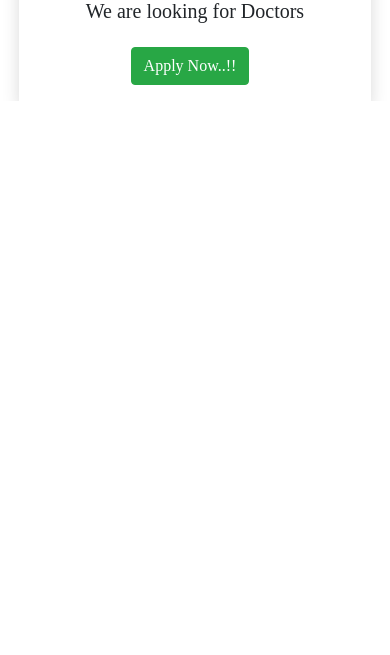
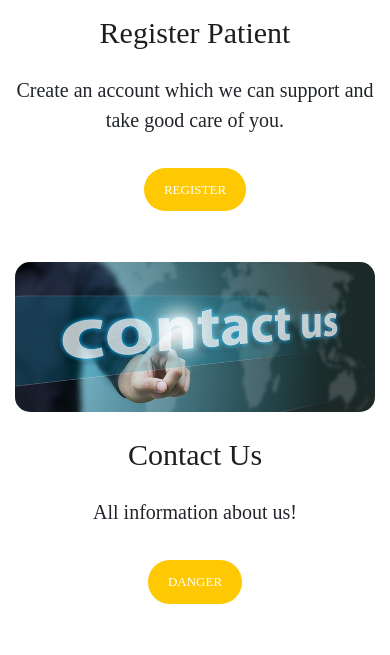
Before and after one commit to naulkun7/Hospital-Management-System-Web, a PHP site: page / in a window 390 px wide; the page is wider, and only the part inside the window is pictured. Shown: the part 1309-1964 px from the top of that part. Before the commit the page ends 1410 px from the top of that part, so only its background shows below. Run offline with PHP 8.4, Linux system fonts and the light colour scheme.

Commit message:
update homepage

```diff
--- a/asset/css/base.css
+++ b/asset/css/base.css
@@ -21,11 +21,13 @@ body {
   border-radius: 40px;
   color: white;
   transition: all 0.4s;
+  border: 1px solid #fff;
 }
 
 .button:hover {
-  color: white;
+  color: var(--color-yellow);
   transition: all 0.4s;
+  border: 1px solid var(--color-yellow)
 }
 
 .button-yellow {
--- a/asset/css/style.css
+++ b/asset/css/style.css
@@ -49,3 +49,41 @@
 .section1 .button:hover {
   color: var(--color-yellow);
 }
+
+/* section 9 */
+.section9 {
+  margin-top: 50px;
+}
+
+.section9 .row2 .tag {
+  text-align: center;
+  margin-bottom: 50px;
+}
+
+.section9 .row2 .tag img {
+  width: 100%;
+  height: 150px;
+  object-fit: cover;
+  margin-bottom: 20px;
+  border-radius: 15px;
+}
+
+.section9 .row2 .tag .tag-content .title {
+  font-size: 30px;
+  color: var(--color-black);
+}
+
+.section9 .row2 .tag .tag-content .title:hover {
+  color: var(--color-pink);
+}
+
+.section9 .row2 .tag .tag-content .desc {
+  margin: 20px 0 32px 0;
+  font-size: 20px;
+  color: var(--color-text);
+}
+
+.section9 .row2 .tag .tag-content .button {
+  padding: 12px 20px;
+  font-size: 13px;
+}
--- a/include/header.php
+++ b/include/header.php
@@ -1,7 +1,6 @@
 <?php
-/*session_start();*/
+session_start();
 ?>
-
 
 <!DOCTYPE html>
 <html lang="en">
@@ -9,98 +8,49 @@
 <head>
   <meta charset="UTF-8">
   <title>Hospital Database Management</title>
-
   <link rel="stylesheet" type="text/css"
     href="https://stackpath.bootstrapcdn.com/bootstrap/4.5.2/css/bootstrap.min.css">
-  <script src="https://code.jquery.com/jquery-3.6.0.slim.js"
-    integrity="sha256-HwWONEZrpuoh951cQD1ov2HUK5zA5DwJ1DNUXaM6FsY=" crossorigin="anonymous"></script>
+  <script src="https://code.jquery.com/jquery-3.6.0.slim.js"></script>
   <script src="https://ajax.googleapis.com/ajax/libs/jquery/3.5.1/jquery.min.js"></script>
-  <script src="https://cdnjs.cloudflare.com/ajax/libs/font-awesome/5.15.3/js/all.min.js"
-    integrity="sha512-RXf+QSDCUQs5uwRKaDoXt55jygZZm2V++WUZduaU/Ui/9EGp3f/2KZVahFZBKGH0s774sd3HmrhUy+SgOFQLVQ=="
-    crossorigin="anonymous"></script>
-  <link rel="stylesheet" href="https://cdnjs.cloudflare.com/ajax/libs/font-awesome/5.15.3/css/all.min.css"
-    integrity="sha512-iBBXm8fW90+nuLcSKlbmrPcLa0OT92xO1BIsZ+ywDWZCvqsWgccV3gFoRBv0z+8dLJgyAHIhR35VZc2oM/gI1w=="
-    crossorigin="anonymous" />
-
-  <link rel="stylesheet" href="">
+  <script src="https://cdnjs.cloudflare.com/ajax/libs/font-awesome/5.15.3/js/all.min.js"></script>
+  <link rel="stylesheet" href="https://cdnjs.cloudflare.com/ajax/libs/font-awesome/5.15.3/css/all.min.css">
 </head>
 
 <body>
-
   <nav class="navbar navbar-expand-lg navbar-info bg-info">
-    <!--Title for the website-->
     <h5 class="text-white">Hospital Management System</h5>
-
-    <!--Setting (Margin-right) to shift the nav-links to the right side -->
     <div class="mr-auto"></div>
-    <!--(navbar-nav) used for To add links inside the navbar, use a <ul> element with class="navbar-nav".
-          Then add <li> elements with a .nav-item class followed by an <a> element with a .nav-link class:-->
     <ul class="navbar-nav">
-      <!--  <li class="nav-item"><a href="adminlogin.php" class="nav-link text-white">Admin</a></li>
-             <li class="nav-item"><a href="#" class="nav-link text-white">Doctor</a></li>
-             <li class="nav-item"><a href="#" class="nav-link text-white">Patient</a></li>-->
-
-
-      <!-- This PHP Section takes care of a backend condition. Meaning a login Form has been created which takes a condition that
-                  If a user logins and the credential is indeed correct as an Admin, keep his username in session, and and set the variable to be true
-                  and not NULL.
-                    1. the 1st condition will display two(2) links on a Page created for Admin, that's if credential is entered in the form
-                    2. The Else condition will pick the (links) in its scope to display that in the nav-bar if (user) hasnt logged in.
-
-             -->
       <?php
-/*We Set the $_Session for admin array variable because in the adminlogin.php we started a session for this and passed the
-                     username into it
-                   */
         if (isset($_SESSION["admin"])) {
           $user = $_SESSION["admin"];
           echo '
-
-             <!--This link has a hypertext reference which will redirect the page out to the login page-->
-             <li class="nav-item"><a href="./adminlogin.php" class="nav-link text-white">' .
-              $user .
-              '</a></li>
-             <!--This link has a hypertext reference which will redirect the page out to the landing page-->
+            <li class="nav-item"><a href="./adminlogin.php" class="nav-link text-white">' . $user . '</a></li>
             <li class="nav-item"><a href="logout.php" class="nav-link text-white">logout</a></li>
-
           ';
         } elseif (isset($_SESSION["doctor"])) {
           $user = $_SESSION["doctor"];
           echo '
-
-             <!--This link has a hypertext reference which will redirect the page out to the login page-->
-             <li class="nav-item"><a href="./adminlogin.php" class="nav-link text-white">' .
-              $user .
-              '</a></li>
-             <!--This link has a hypertext reference which will redirect the page out to the landing page-->
+            <li class="nav-item"><a href="./adminlogin.php" class="nav-link text-white">' . $user . '</a></li>
             <li class="nav-item"><a href="logout.php" class="nav-link text-white">logout</a></li>
-
           ';
         } elseif (isset($_SESSION["patient"])) {
           $user = $_SESSION["patient"];
           echo '
-
-             <!--This link has a hypertext reference which will redirect the page out to the login page-->
-             <li class="nav-item"><a href="./adminlogin.php" class="nav-link text-white">' .
-              $user .
-              '</a></li>
-             <!--This link has a hypertext reference which will redirect the page out to the landing page-->
+            <li class="nav-item"><a href="./adminlogin.php" class="nav-link text-white">' . $user . '</a></li>
             <li class="nav-item"><a href="logout.php" class="nav-link text-white">logout</a></li>
-
           ';
         } else {
           echo '
-               <!--This link has a hypertext reference which will redirect the page out to the Admin login page to login in the Form-->
             <li class="nav-item"><a href="index.php" class="nav-link text-white">Home</a></li>
             <li class="nav-item"><a href="adminlogin.php" class="nav-link text-white">Admin</a></li>
             <li class="nav-item"><a href="doctorlogin.php" class="nav-link text-white">Doctor</a></li>
             <li class="nav-item"><a href="patientlogin.php" class="nav-link text-white">Patient</a></li>
           ';
-      } ?>
-
+        }
+      ?>
     </ul>
   </nav>
-
 </body>
 
 </html>
--- a/index.php
+++ b/index.php
@@ -38,47 +38,49 @@ include("asset/css/base.css") ?>
     </div>
   </div>
 
+  <div class="section9">
+    <div class="container">
+      <div class="row row2">
+        <div class="col-lg-4 col-md-6">
+          <div class="tag" id="moreinfo">
+            <img src="./img/moreinfo.jpg" alt="blog-item-01" />
+            <div class="tag-content">
+              <a href="#" class="title">More information</a>
+              <p class="desc">
+                Click on the button to read report and all features of our project
+              </p>
+              <a href="#" class="button button-yellow">READ MORE</a>
+            </div>
+          </div>
+        </div>
+        <div class="col-lg-4 col-md-6">
+          <div class="tag" id="register">
+            <img src="./img/registerpatient.jpg" alt="blog-item-01" alt="blog-item-02" />
+            <div class="tag-content">
+              <a href="#" class="title">Register Patient</a>
+              <p class="desc">
+                Create an account which we can support and take good care of you.
+              </p>
+              <a href="./nav/patientaccount.php" class="button button-yellow">REGISTER</a>
+            </div>
+          </div>
+        </div>
+        <div class="col-lg-4 col-md-6">
+          <div class="tag">
+            <img src="./img/contactus.jpg" alt="blog-item-01" alt="blog-item-02" />
 
-
-  <div class="container">
-    <!--Start setting the browser screen at standard width division of 12-->
-    <div class="col-md-12">
-      <div class="row d-flex justify-content-center">
-        <div class="col-md-3 mx-1 shadow">
-          <h5 class="text-center">Click on the button for more information</h5>
-          <!--Anchor Tag to make the button clickable and to redirect the link -->
-          <a href="#">
-            <button class="btn btn-success my-3" style="margin-left: 20%">More Information</button>
-          </a>
-
-        </div>
-
-        <!--2nd division set at (col-md-3) and margin/gap in horizontal line set to (mx-1), and adding bootstrap (shadow) to element -->
-        <div class="col-md-3 mx-1 shadow">
-          <!-- design this division with an image   -->
-          <img src="img/patient.jpeg" alt="" style="width: 100%; height: 190px">
-          <!--a description for the image, and bootstrap class to center the image-->
-          <h5 class="text-center">Create Account so that we can take good care of you</h5>
-          <!--Anchor Tag to make the button clickable and to redirect the link -->
-          <a href="./nav/patientaccount.php">
-            <button class="btn btn-success my-3" style="margin-left: 30%">Create Account..!!</button>
-          </a>
-
-        </div>
-
-        <!--3rd division set at (col-md-3) and margin/gap in horizontal line set to (mx-1), and adding bootstrap (shadow) to element -->
-        <div class="col-md-3 mx-1 shadow">
-          <!-- design this division with an image   -->
-          <img src="img/hospital.jpeg" alt="" style="width: 100%; height: 190px">
-          <!--a description for the image, and bootstrap class to center the image-->
-          <h5 class="text-center">We are looking for Doctors</h5>
-          <a href="./nav/apply.php">
-            <button class="btn btn-success my-3" style="margin-left: 30%">Apply Now..!!</button>
-          </a>
+            <div class="tag-content">
+              <a href="#" class="title">Contact Us</a>
+              <p class="desc">
+                All information about us!
+              </p>
+              <a href="#" class="button button-yellow">DANGER</a>
+            </div>
+          </div>
         </div>
       </div>
     </div>
-    <!--Start setting the browser screen at standard width division of 12-->
+  </div>
   </div>
 </body>
 
```
Also changed, not shown: img/contactus.jpg (added), img/moreinfo.jpg (added), img/registerpatient.jpg (added). Lines whose indentation alone changed are shown as unchanged.
